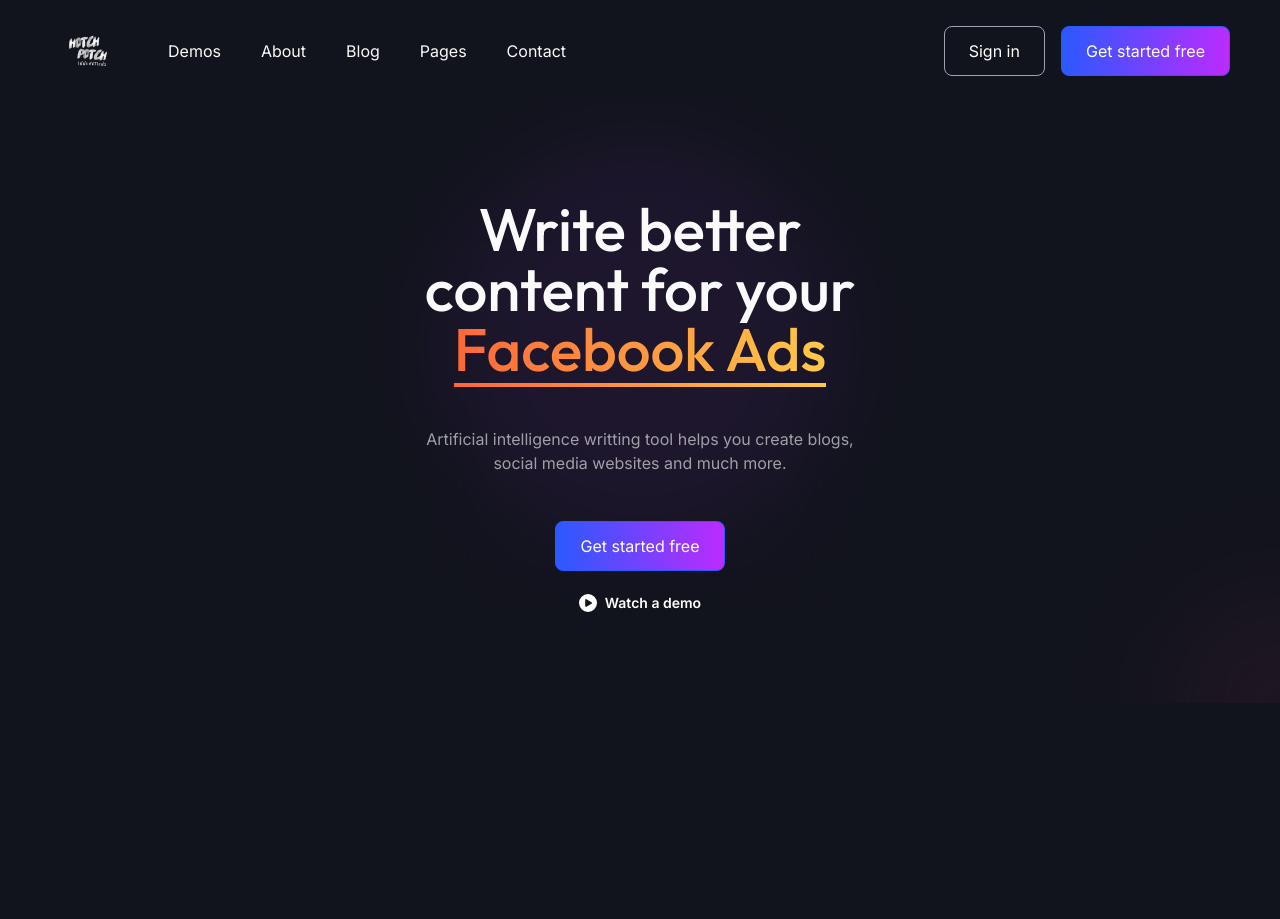
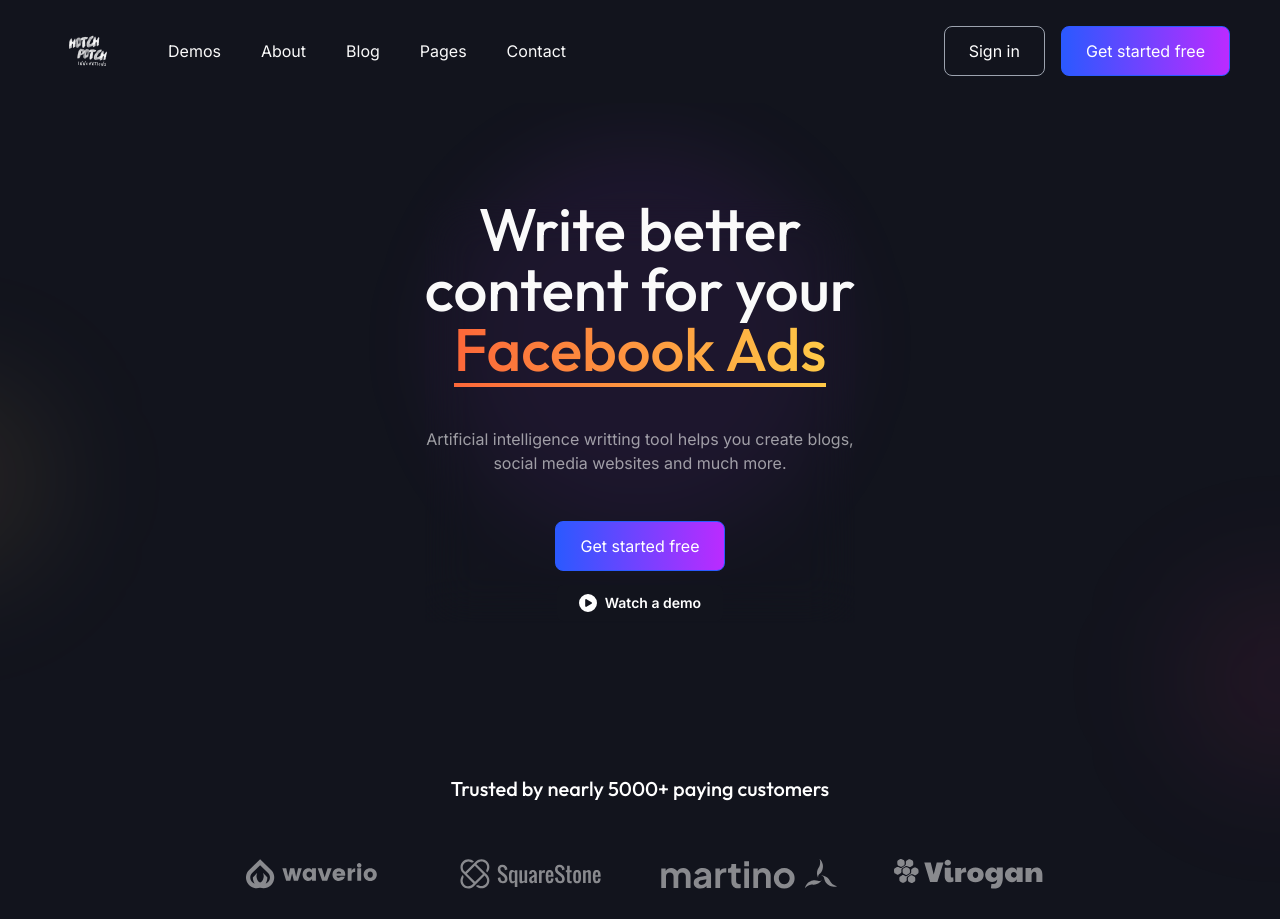
Before and after one commit to Mehedi-Hasan0/hotch-potch, a Next.js app: page / in a window 1280 px wide. Shown: the top 919 px of the page. Built offline with nearby package versions, Linux system fonts and the light colour scheme.

Commit message:
[ADD] Company logo section added

```diff
--- a/src/app/page.tsx
+++ b/src/app/page.tsx
@@ -1,11 +1,17 @@
 import Banner from "@/components/Banner";
-import Image from "next/image";
+import Company from "@/components/Company";
 
 export default function Home() {
   console.log("server");
   return (
-    <main className="mobile-nav-margin min-h-[300vh]">
-      <Banner />
+    <main className="mobile-nav-margin min-h-[300vh] overflow-hidden">
+      <div className="relative">
+        {/* blur elements */}
+        <div className="absolute -right-[100px] -bottom-[100px] w-[200px] h-[200px] rounded-full bg-[#f2369114] blur-3xl hidden md:block" />
+        <div className="absolute -left-[150px] bottom-[100px] w-[200px] h-[200px] rounded-full bg-[#ffce7317] blur-3xl hidden md:block" />
+        <Banner />
+      </div>
+      <Company />
     </main>
   );
 }
--- a/src/components/Banner.tsx
+++ b/src/components/Banner.tsx
@@ -4,9 +4,7 @@
 
 export default function Banner() {
   return (
-    <section className="flex items-center justify-center lg:min-h-[60vh] relative section-padding pb-8 sm:pb-10 md:pb-12 lg:pb-16 xl:pb-20 overflow-hidden">
-      {/* blur elements */}
-      <div className="absolute -right-[100px] -bottom-[100px] w-[200px] h-[200px] rounded-full bg-[#f2369114] blur-3xl hidden md:block" />
+    <section className="flex items-center justify-center lg:min-h-[60vh] relative section-padding pb-6 md:pb-8 lg:pb-12 xl:pb-14 overflow-hidden">
       {/* main content */}
       <div className="relative flex items-start justify-center main-container ">
         {/* bg gradient overlay */}
--- /dev/null
+++ b/src/components/ComLogo.tsx
@@ -0,0 +1,24 @@
+import { companyLogo } from "@/data";
+import Image from "next/image";
+
+const ComLogo = () => {
+  return (
+    <div className="grid grid-cols-2 sm:grid-cols-3 md:grid-cols-4 gap-4 md:gap-8 mx-auto">
+      {companyLogo.map((logo) => (
+        <div key={logo.label}>
+          <Image
+            src={logo.icon}
+            alt={logo.label}
+            width={187}
+            height={37}
+            sizes="(max-width: 768px) 100vw, (max-width: 1280px) 50vw, 33vw"
+            quality={90}
+            className="h-5 md:h-6 lg:h-7 xl:h-[30px] 2xl:h-9 object-contain opacity-50"
+          />
+        </div>
+      ))}
+    </div>
+  );
+};
+
+export default ComLogo;
--- /dev/null
+++ b/src/components/Company.tsx
@@ -0,0 +1,12 @@
+import ComLogo from "./ComLogo";
+
+export default function Company() {
+  return (
+    <div className="flex flex-col items-center justify-center gap-6 md:gap-8 lg:gap-12 xl:gap-14 section-padding main-container">
+      <h3 className="title-heading font-outfit font-medium">
+        Trusted by nearly 5000+ paying customers
+      </h3>
+      <ComLogo />
+    </div>
+  );
+}
--- a/src/data/index.ts
+++ b/src/data/index.ts
@@ -11,3 +11,38 @@
     hoverColor3: "accent-gradient",
   },
 ];
+
+export const companyLogo = [
+  {
+    label: "Waverio",
+    icon: "/assets/icons/company-logo/com-logo-1.svg",
+  },
+  {
+    label: "Square Stone",
+    icon: "/assets/icons/company-logo/com-logo-2.svg",
+  },
+  {
+    label: "Martino",
+    icon: "/assets/icons/company-logo/com-logo-3.svg",
+  },
+  {
+    label: "Virogan",
+    icon: "/assets/icons/company-logo/com-logo-4.svg",
+  },
+  {
+    label: "Vertex",
+    icon: "/assets/icons/company-logo/com-logo-5.svg",
+  },
+  {
+    label: "Aromix",
+    icon: "/assets/icons/company-logo/com-logo-6.svg",
+  },
+  {
+    label: "Frerily",
+    icon: "/assets/icons/company-logo/com-logo-7.svg",
+  },
+  {
+    label: "Matroma",
+    icon: "/assets/icons/company-logo/com-logo-8.svg",
+  },
+];
```
